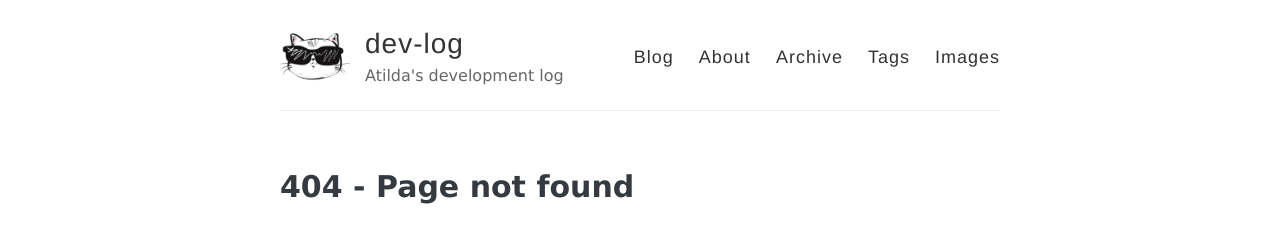
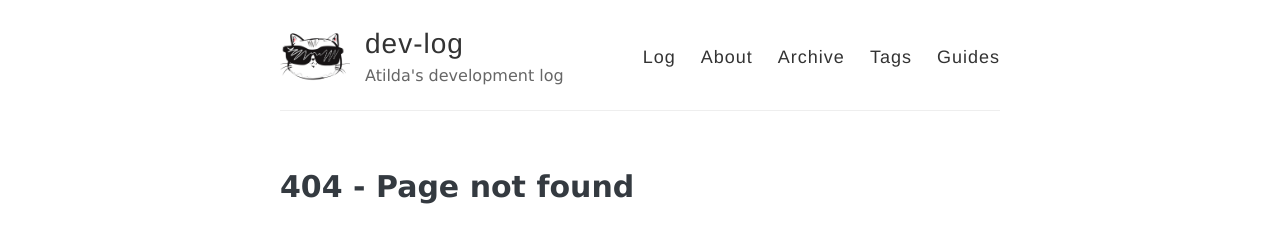
Before and after one commit to stellarway/stellarway.github.io, a Jekyll site: the page built from 404.md, in a window 1280 px wide. Shown: the top 231 px of the page. Built offline with Jekyll 4.4.1, drawn with Linux system fonts in a browser that asks for light colours.

Commit message:
메뉴 이름 변경

```diff
--- a/_config.yml
+++ b/_config.yml
@@ -19,7 +19,7 @@
 # and URL Link(e.g. 'Theme' tab below) tabs. If you don't need one, just delete
 # it from the list(Delete '- name: ' and 'url: ', too!)
 navigation:
-  - name: Blog
+  - name: Log
     url: /
   - name: About
     url: /about
@@ -27,8 +27,8 @@
     url: /archive
   - name: Tags
     url: /tags
-  - name: Images
-    url: /images
+  - name: Guides
+    url: /guides
 #   - name: Theme
 #     url: https://github.com/AWEEKJ/kiko-now
 
@@ -42,7 +42,7 @@
   email:
   facebook:
   flickr:
-  github: stellarway/PersonalProject
+  github: stellarway
   googleplus: # anything in your profile username that comes after plus.google.com/
   instagram: atilda_ko
   linkedin:
```
